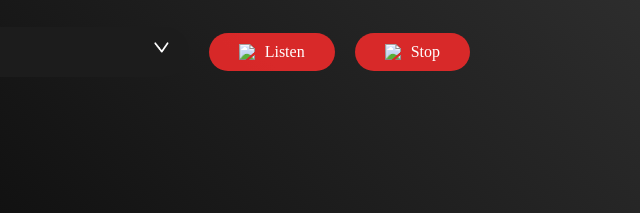
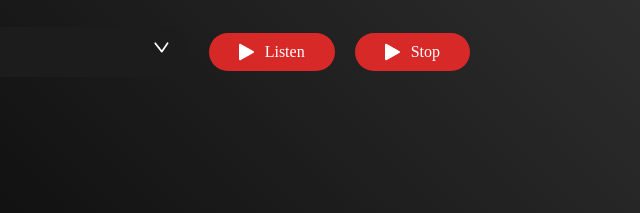
Before and after one commit to sadhu1437/Text-To-Voice-Converter, a plain HTML site: page index.html in a window 1280 px wide. Shown: the part 517-730 px from the top of the page, 470-1110 px from the left. Drawn offline with Linux system fonts and the light colour scheme; files whose address does not match are found by name.

Commit message:
index.html

```diff
--- a/index.html
+++ b/index.html
@@ -13,8 +13,8 @@
         <textarea placeholder="Write anything here..."></textarea>
         <div class="row">
             <select></select>
-            <button id="speakButton"><img src="images/play.png">Listen</button>
-            <button id="stopButton"><img src="images/play.png">Stop</button>
+            <button id="speakButton"><img src="play.png">Listen</button>
+            <button id="stopButton"><img src="play.png">Stop</button>
         </div>
     </div>
     <script src="script.js">
```
